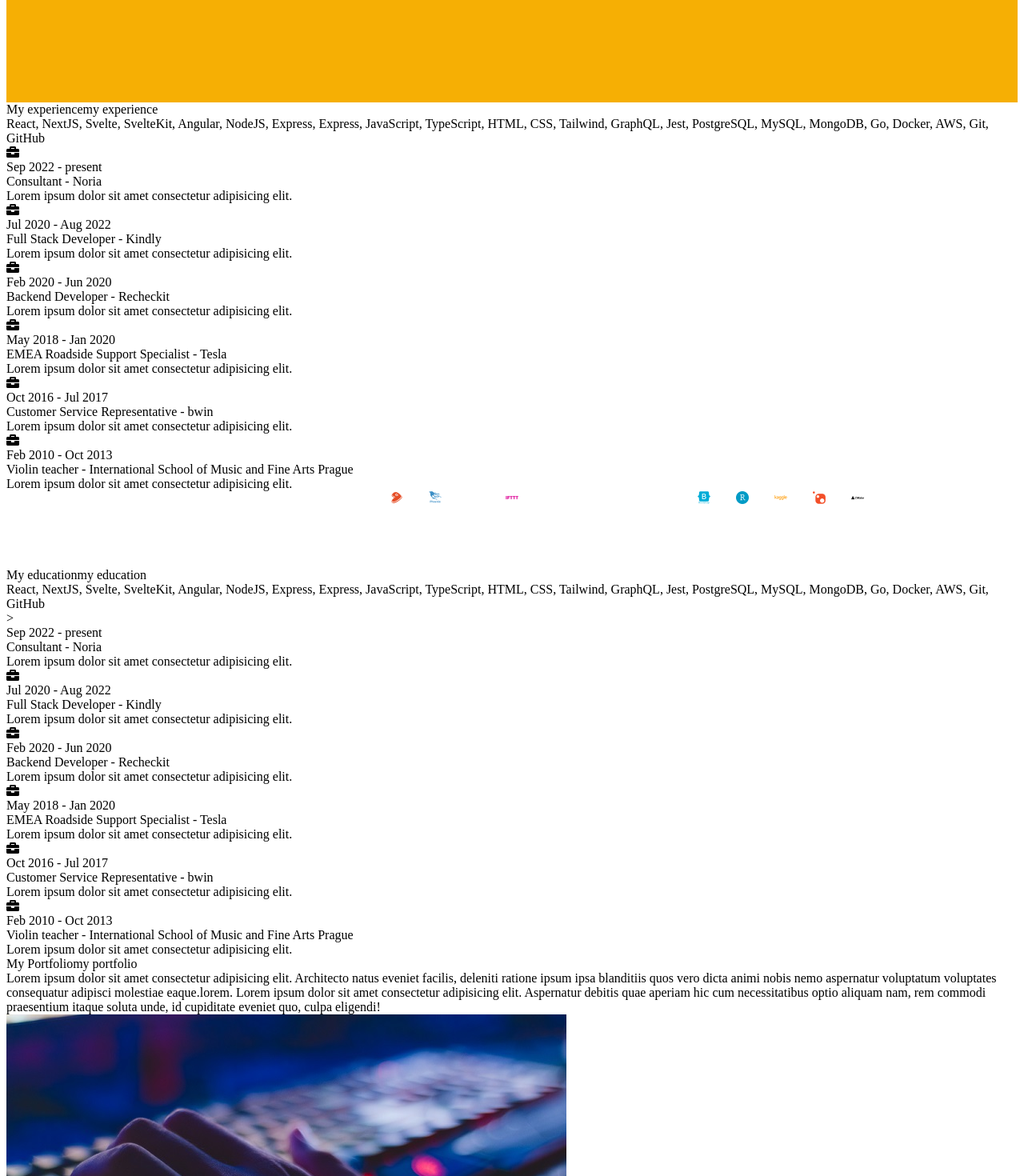
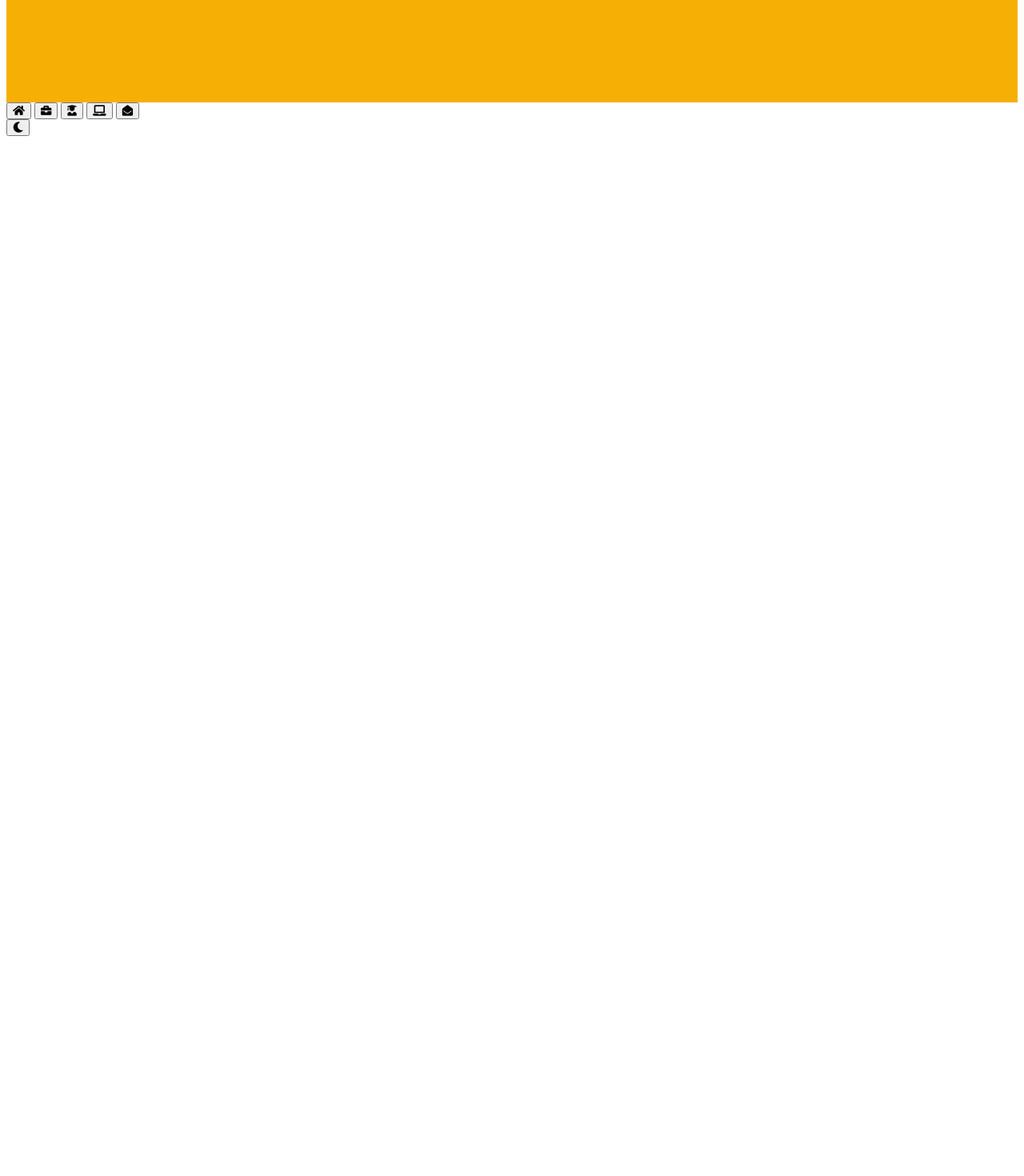
Before and after one commit to vikingviolinist/portfolio, a Svelte app: page / in a window 1280 px wide. Shown: the part 680-2150 px from the top of the page at 80% size. After the commit the page ends 858 px from the top, so only its background shows below. Built offline with nearby package versions, Linux system fonts and the light colour scheme.

Commit message:
💄 Add hidden class to sections

```diff
--- a/src/App.svelte
+++ b/src/App.svelte
@@ -90,7 +90,7 @@
   </div>
 </header>
 <main>
-  <section class="section sec2" id="experience">
+  <section class="section sec2 hidden" id="experience">
     <div class="main-title">
       <h2>
         My <span>experience</span><span class="bg-text">my experience</span>
@@ -167,7 +167,7 @@
     </div>
   </section>
 
-  <section class="section sec3" id="education">
+  <section class="section sec3 hidden" id="education">
     <div class="main-title">
       <h2>
         My <span>education</span><span class="bg-text">my education</span>
@@ -226,7 +226,7 @@
     </div>
   </section>
 
-  <section class="section sec3" id="portfolio">
+  <section class="section sec4 hidden" id="portfolio">
     <div class="main-title">
       <h2>
         My <span>Portfolio</span><span class="bg-text">my portfolio</span>
@@ -389,7 +389,7 @@
     </div>
   </section>
 
-  <section class="section sec5 contact" id="contact">
+  <section class="section sec5 hidden contact" id="contact">
     <div class="contact-container">
       <div class="main-title">
         <h2>
```
